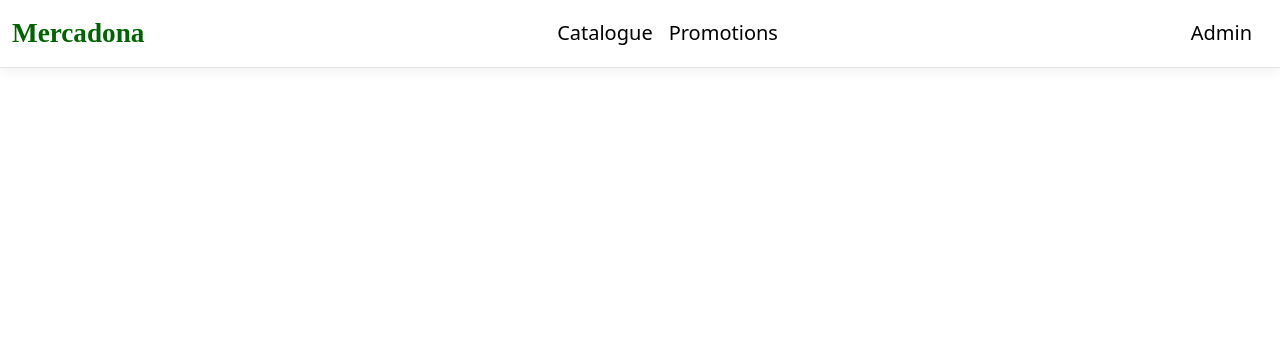
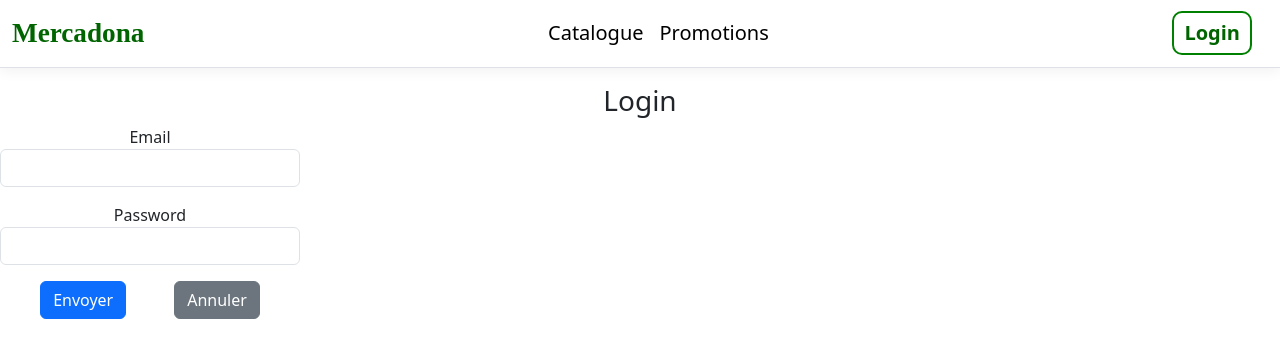
Before and after one commit to Nor-Eddin/FE_Mercadona, a React (Vite) app in the folder fe_mercadona/: page /Login in a window 1280 px wide. Shown: the top 358 px of the page. Built offline with nearby package versions, Linux system fonts and the light colour scheme.

Commit message:
Add Login component

```diff
--- a/fe_mercadona/src/App.tsx
+++ b/fe_mercadona/src/App.tsx
@@ -7,13 +7,14 @@
 import { claim } from './Auth/auth.models';
 import AuthenticationContext from './Auth/AuthenticationContext';
 import NavMenu from './Component/NavMenu';
+import Login from './Auth/Login';
 
 
 export default function App() {
 
     const [claims, setClaims] = useState<claim[]>([
         { name: 'email', value: 'noreddinlam@gmail.com' },
-        { name: 'role', value: 'admin' }
+        /*{ name: 'role', value: 'admin' }*/
     ]);
 
     return (
@@ -24,6 +25,7 @@
               <Route path="/" element={<Catalogue />} />
               <Route path="/Promotion" element={<Promotion />} />
               <Route path="/Admin" element={<Admin />} />
+              <Route path="/Login" element={<Login />} />
             </Routes>
             </AuthenticationContext.Provider>
         </>
--- a/fe_mercadona/src/Auth/AuthForm.tsx
+++ b/fe_mercadona/src/Auth/AuthForm.tsx
@@ -19,13 +19,15 @@
                 password:Yup.string().required('Ce champ est requis')
             })}
         >
-            <Form>
+
+            <Form style={{ width: 300}}>
                 <TextField field="email" displayName="Email" />
                 <TextField field="password" displayName="Password" type="password" />
                 <Button  type="submit">Envoyer</Button>
                 <Link className="btn btn-secondary" to="/">Annuler</Link>
-            </Form>
-        </Formik>
+                </Form>
+
+            </Formik>
     )
 }
 
--- /dev/null
+++ b/fe_mercadona/src/Auth/Login.tsx
@@ -0,0 +1,28 @@
+import { FormikHelpers } from "formik";
+import AuthForm from "./AuthForm";
+import { authenticationResponse, userCredentials } from "./auth.models";
+import { urlAccounts } from "../endpoints";
+import axios from "axios";
+import { useState } from "react";
+
+export default function Login() {
+    const [errors, setErrors] = useState<string[]>([]);
+    async function login(credentials: userCredentials) {
+        try {
+            const response = await axios
+                .post<authenticationResponse>(`${urlAccounts}/login`, credentials)
+            console.log(response.data);
+        } catch (error) {
+            setErrors(error.response.data)
+        }
+    }
+
+    return (
+        <>
+            <h3>Login</h3>
+            {/*<DisplayErrors errors={errors} />*/}
+            <AuthForm model={{ email: '', password: '' }}
+                onSubmit={ async values=>await login(values)} />
+        </>
+    )
+}
--- a/fe_mercadona/src/Component/NavMenu.tsx
+++ b/fe_mercadona/src/Component/NavMenu.tsx
@@ -6,6 +6,7 @@
 import { NavLink } from "react-router-dom";
 import Authorized from '../Auth/Authorized';
 import Register from '../Auth/Register';
+import Login from '../Auth/Login';
 
 export default function NavMenu() {
 
@@ -28,7 +29,11 @@
                                 <NavLink className="navbar-brand" to="/Admin" >Admin</NavLink>
 
                             </>}
-                        notAuthorized={<>Vous n'avez pas les acces, il faut vous logger</>}
+                        notAuthorized={
+                            <>
+                                <NavLink className="navbar-brand" to="/Login" >Login</NavLink>
+
+                            </>}
                         role="admin"
                     />
                             </Nav>
--- a/fe_mercadona/src/index.css
+++ b/fe_mercadona/src/index.css
@@ -24,5 +24,5 @@
 }
 
 form>a{
-    margin-left:1rem;
+    margin-left:3rem;
 }
```
Also changed, not shown: fe_mercadona/src/Auth/Register.tsx (+8 -2 lines).
